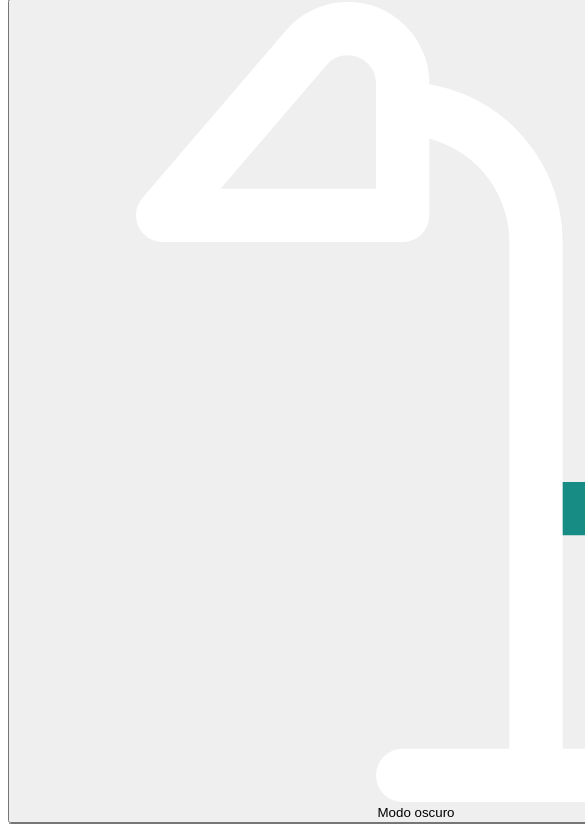
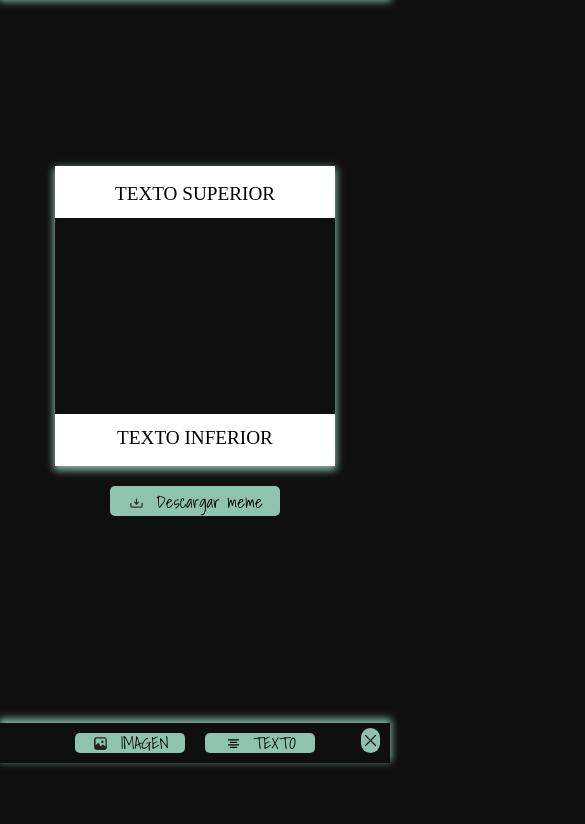
Before and after one commit to TrinidadLari/Generador-de-Memes, a plain HTML site: page index.html in a window 390 px wide. Shown: the part 81-905 px from the top of the page, 585 px wide, since content can reach past the window. After the commit the page ends 844 px from the top, so only its background shows below. Drawn offline with Linux system fonts and the light colour scheme; a script that the page names is missing.

Commit message:
css mobile without panels, javascript only for light - dark mode button

```diff
--- a/index.html
+++ b/index.html
@@ -11,17 +11,17 @@
 
 <body class="darkTheme">
 
-  <header>
+  <header class="darkHeader">
     <h1 class="globalTitle">Generador de Memes</h1>
       <!-- --------------------------------------------------- -->
       <!--  DARK MODE BUTTON // LIGHT MODE BUTTON-->
       <!-- --------------------------------------------------- -->
     <div class="buttonTheme__dark-light">
       <button class="buttonDarkTheme" id="buttonDarkTheme" aria-label="Cambiar a modo oscuro">
-        <img src="./assets/svg/lampOffWhite.svg" alt="cambiar a modo oscuro">Modo oscuro
+        <img class="imgButtons" src="./assets/svg/lampOffWhite.svg" alt="cambiar a modo oscuro">Modo oscuro
       </button>
       <button class="buttonLightTheme" id="buttonLightTheme" aria-label="Cambiar a modo claro">
-        <img src="./assets/svg/lampOnBlack.svg" alt="cambiar a modo claro">Modo claro
+        <img class="imgButtons" src="./assets/svg/lampOnBlack.svg" alt="cambiar a modo claro">Modo claro
       </button>
       </button>
     </div>
@@ -38,7 +38,7 @@
         <p>TEXTO INFERIOR</p>
       </div>
       <!-- DOWNLOAD BUTTON -->
-      <button type="button" class="buttonDownloadMeme" id="buttonDownloadMeme"> <img src="./assets/svg/download.svg"
+      <button type="button" class="buttonDownloadMeme" id="buttonDownloadMeme"> <img class="imgButtons" src="./assets/svg/download.svg"
           alt="descargar meme"> Descargar meme</button>
     </div>
 
@@ -53,19 +53,21 @@
       <!-- NAV GENERAL PANEL -->
       <!-- --------------------------------------------------- -->
 
-      <button class="buttonClose" id="buttonClose" aria-label="Cerrar ventana">
-        <img src="./assets/svg/close.svg" alt="cerrar ventana">
-      </button>
-      <nav>
-        <ul>
-          <li><img src="./assets/svg/img.svg" alt="icono de la sección para modificar la imagen">
+
+      <nav class="generalPanel__nav darkNav">
+        <button class="buttonClose" id="buttonClose" aria-label="Cerrar ventana">
+          <img class="imgButtons" src="./assets/svg/close.svg" alt="cerrar ventana">
+        </button>
+        <ul class="generalPanel__ul">
+          <li class="generalPanel__li"><img class="imgButtons" src="./assets/svg/img.svg" alt="icono de la sección para modificar la imagen">
             <p>IMAGEN</p>
           </li>
-          <li><img src="./assets/svg/text.svg" alt="icono de la sección para modificar el texto">
+          <li class="generalPanel__li"><img class="imgButtons" src="./assets/svg/text.svg" alt="icono de la sección para modificar el texto">
             <p>TEXTO</p>
           </li>
         </ul>
       </nav>
+
 
       <!-- ---------------------------------------------------
         PANEL SECTION TO MODIFY IMAGE
@@ -210,14 +212,14 @@
               <div class="textPanel__align">
                 <button class="textPanelAlign__left" id="textPanelAlign__left"
                   aria-label="Alinear texto a la izquierda">
-                  <img src="./assets/svg/textAlignLeft.svg" alt="Alinear texto a la izquierda">
+                  <img class="imgButtons" class="imgButtons" src="./assets/svg/textAlignLeft.svg" alt="Alinear texto a la izquierda">
                 </button>
                 <button class="textPanelAlign__center" id="textPanelAlign__center" aria-label="Centrar texto">
-                  <img src="./assets/svg/text.svg" alt="Centrar texto">
+                  <img class="imgButtons" src="./assets/svg/text.svg" alt="Centrar texto">
                 </button>
                 <button class="textPanelAlign__right" id="textPanelAlign__right"
                   aria-label="Alinear texto a la derecha">
-                  <img src="./assets/svg/textAlignRight.svg" alt="Alinear texto a la derecha">
+                  <img class="imgButtons" src="./assets/svg/textAlignRight.svg" alt="Alinear texto a la derecha">
                 </button>
               </div>
             </div>
@@ -281,8 +283,8 @@
     </aside>
   </main>
 </body>
-<footer>
+<!-- <footer>
         <p>© 2024 Trinidad Lari</p>
-</footer>
+</footer> -->
 <script src="main.js"></script>
 </html>
--- /dev/null
+++ b/main.js
@@ -0,0 +1,25 @@
+document.addEventListener('DOMContentLoaded', () => {
+    const buttonDarkTheme = document.getElementById('buttonDarkTheme');
+    const buttonLightTheme = document.getElementById('buttonLightTheme');
+    const body = document.body;
+    const header = document.querySelector('header');
+    const nav = document.querySelector('.generalPanel__nav');
+
+    buttonDarkTheme.addEventListener('click', () => {
+      body.classList.add('darkTheme');
+      header.classList.add('darkHeader');
+      nav.classList.add('darkNav');
+
+      buttonDarkTheme.style.display = 'none';
+      buttonLightTheme.style.display = 'inline-flex';
+    });
+
+    buttonLightTheme.addEventListener('click', () => {
+      body.classList.remove('darkTheme');
+      header.classList.remove('darkHeader');
+      nav.classList.remove('darkNav');
+
+      buttonLightTheme.style.display = 'none';
+      buttonDarkTheme.style.display = 'inline-flex';
+    });
+  });
--- a/style.css
+++ b/style.css
@@ -0,0 +1,257 @@
+  @import url('https://fonts.googleapis.com/css2?family=Shadows+Into+Light&display=swap');
+
+  * {
+      margin: 0;
+      padding: 0;
+      box-sizing: border-box;
+  }
+
+  :root {
+      --color1: #DEF5E5;
+      --color2: #BCEAD5;
+      --color3: #9ED5C5;
+      --color4: #8EC3B0;
+      --color100: #0F0F0F;
+      --color200: #232D3F;
+      --color300: #005B41;
+      --color400: #008170;
+      --shadow1: 0px 3px 8px 1px var(--color4);
+      --shadow2: 0px -3px 8px 1px var(--color4);
+      --fontFamily1: 'Shadows Into Light', cursive;
+  }
+
+  .darkTheme{
+    background: var(--color100);
+  }
+
+  .darkHeader{
+    background: var(--color100);
+    color: var(--color400);
+  }
+
+
+  body {
+    background: linear-gradient(270deg, rgba(142, 195, 176, 1) 1%, rgba(222, 245, 229, 1) 3%);
+    height: 100vh;
+}
+
+
+  /* -----------------------
+      GLOBAL TITLE
+----------------------- */
+
+  header {
+      background-color: var(--color2);
+      box-shadow: var(--shadow1);
+      position: fixed;
+      top: 0;
+      width: 100%;
+      padding-bottom: 10px;
+  }
+
+  .globalTitle {
+      font-size: 30px;
+      font-family: var(--fontFamily1);
+      font-weight: 800;
+      text-align: center;
+  }
+
+  /* <!-- --------------------------------------------------- -->
+  <!--  DARK MODE BUTTON // LIGHT MODE BUTTON-->
+  <!-- --------------------------------------------------- --> */
+
+
+  .buttonTheme__dark-light {
+      display: flex;
+      gap: 10px;
+      justify-content: center;
+  }
+
+  .buttonDarkTheme,
+  .buttonLightTheme {
+      display: inline-flex;
+      flex-direction: row;
+      gap: 10px;
+      height: 20px;
+      width: 110px;
+      font-family: var(--fontFamily1);
+      font-size: 17px;
+      justify-content: center;
+      align-items: center;
+      border: none;
+      border-radius: 5px;
+      cursor: pointer;
+  }
+
+  .buttonDarkTheme {
+      background-color: var(--color200);
+      color: var(--color1);
+  }
+
+  .buttonLightTheme {
+      background-color: var(--color1);
+      color: var(--color200);
+      display: none;
+  }
+
+  /* --------------------------------------
+  IMAGES INSIDE THE BUTTONS
+  -------------------------------------- */
+
+
+  .imgButtons {
+      height: 15px;
+      margin: 2px;
+  }
+
+  /* <!-- --------------------------------------------------- -->
+    <!--  SECTION TO CREATE THE MEME -->
+    <!-- --------------------------------------------------- -->
+ */
+
+  .memeBox {
+      display: flex;
+      flex-direction: column;
+      justify-content: center;
+      align-items: center;
+      padding: 0 20px;
+      height: 100vh;
+      /* background-color: var(--color3); */
+
+  }
+
+  .memeBox__preview {
+    display: flex;
+      flex-direction: column;
+      justify-content: space-around;
+      align-items: center;
+      height: 300px;
+      width: 80%;
+      background-color: #ffffff;
+      margin-bottom: 20px;
+      padding-block: 10px;
+      box-shadow: var(--shadow1);
+  }
+
+.memeBox__preview div{
+    height: 70%;
+    background-color: #0F0F0F;
+    width: 100%;
+}
+
+.memeBox__preview p{
+    font-size: larger;
+}
+
+.buttonDownloadMeme{
+    display: inline-flex;
+      flex-direction: row;
+      gap: 10px;
+      height: 30px;
+      width: 170px;
+      font-family: var(--fontFamily1);
+      font-size: 17px;
+      justify-content: center;
+      align-items: center;
+      border: none;
+      border-radius: 5px;
+      cursor: pointer;
+      background-color: var(--color4);
+}
+
+
+  /* <!-- --------------------------------------------------- -->
+  <!-- NAV GENERAL PANEL -->
+  <!-- --------------------------------------------------- -->
+ */
+
+  .generalPanel__nav {
+      background-color: var(--color2);
+      box-shadow: var(--shadow2);
+      position: fixed;
+      bottom: 0;
+      width: 100%;
+  }
+
+  .darkNav{
+    background: var(--color100);
+  }
+
+  .generalPanel__ul {
+      display: flex;
+      gap: 20px;
+      justify-content: center;
+      margin-block: 10px;
+  }
+
+  .buttonClose {
+      position: absolute;
+      top: 5px;
+      right: 10px;
+      border-radius: 50px;
+      cursor: pointer;
+      height: 25px;
+      background-color: var(--color4);
+      border: none;
+      padding-top: 2px;
+      /* box-shadow: var(--shadow2); */
+  }
+
+  .generalPanel__li {
+      display: flex;
+      text-decoration: none;
+      gap: 10px;
+      height: 20px;
+      width: 110px;
+      background-color: var(--color4);
+      border-radius: 5px;
+      /* box-shadow: var(--shadow2); */
+      font-family: var(--fontFamily1);
+      justify-content: center;
+      align-items: center;
+      cursor: pointer;
+  }
+
+  .generalPanel__li p {
+      font-size: 17px;
+      padding-bottom: 2px;
+  }
+
+
+  /* -----------------------------------
+          PANEL CONTAINER
+----------------------------------- */
+
+  /* .hiddenPanel{
+    visibility: hidden;
+} */
+
+
+  /* <!-- ---------------------------------------------------
+  PANEL SECTION TO MODIFY IMAGE
+  --------------------------------------------------- --> */
+
+  .imgHiddenPanel {
+      display: none;
+  }
+
+
+
+  /* <!-- ---------------------------------------------------
+PANEL SECTION TO MODIFY TEXT
+--------------------------------------------------- --> */
+
+  .textHiddenPanel {
+      display: none;
+  }
+
+
+
+
+
+
+  /* footer {
+      margin-bottom: 10vh;
+  } */
+
+  /* @import url('https://fonts.googleapis.com/css2?family=Denk+One&family=Farsan&display=swap');
```
Also changed, not shown: mail.js (deleted).
